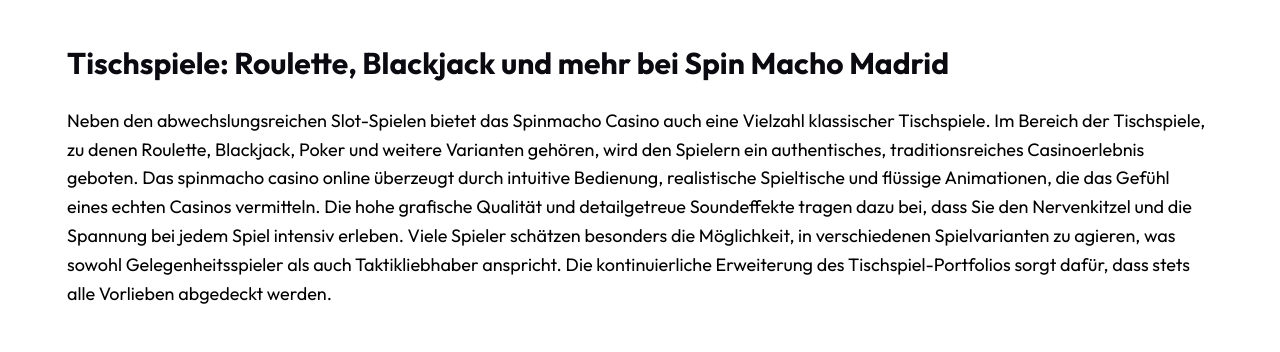
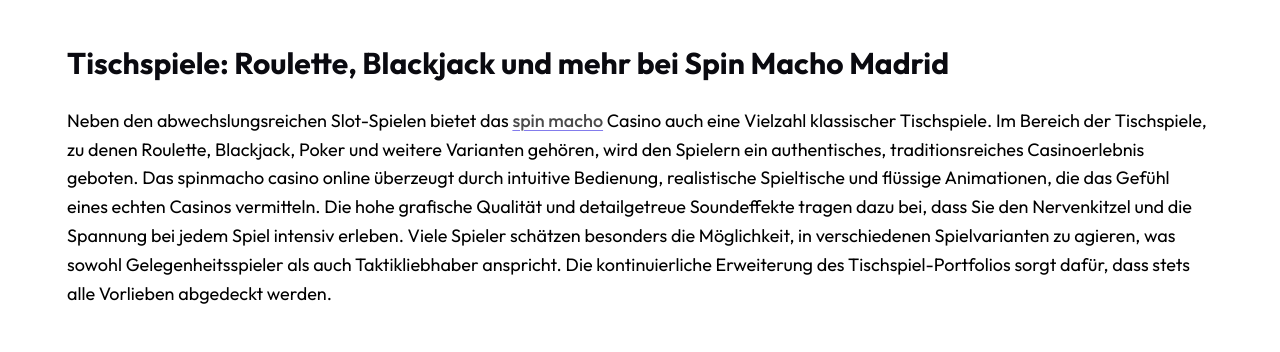
Before and after one commit to axh-00/spinmacho-app.de, a plain HTML site: page index.html in a window 1280 px wide. Shown: the part 6412-6764 px from the top of the page. Drawn offline with Linux system fonts and the light colour scheme.

Commit message:
Update index.html

```diff
--- a/index.html
+++ b/index.html
@@ -499,7 +499,7 @@
   </tbody>
 </table>
 <h3 id="tischspiele-roulette-blackjack-und-mehr-bei-spin-macho-madrid"><strong>Tischspiele: Roulette, Blackjack und mehr bei Spin Macho Madrid</strong></h3>
-<p>Neben den abwechslungsreichen Slot-Spielen bietet das Spinmacho Casino
+<p>Neben den abwechslungsreichen Slot-Spielen bietet das <a href="https://spinmacho.gr" title="spin macho">spin macho</a> Casino
 auch eine Vielzahl klassischer Tischspiele. Im Bereich der Tischspiele,
 zu denen Roulette, Blackjack, Poker und weitere Varianten gehören, wird
 den Spielern ein authentisches, traditionsreiches Casinoerlebnis
```
